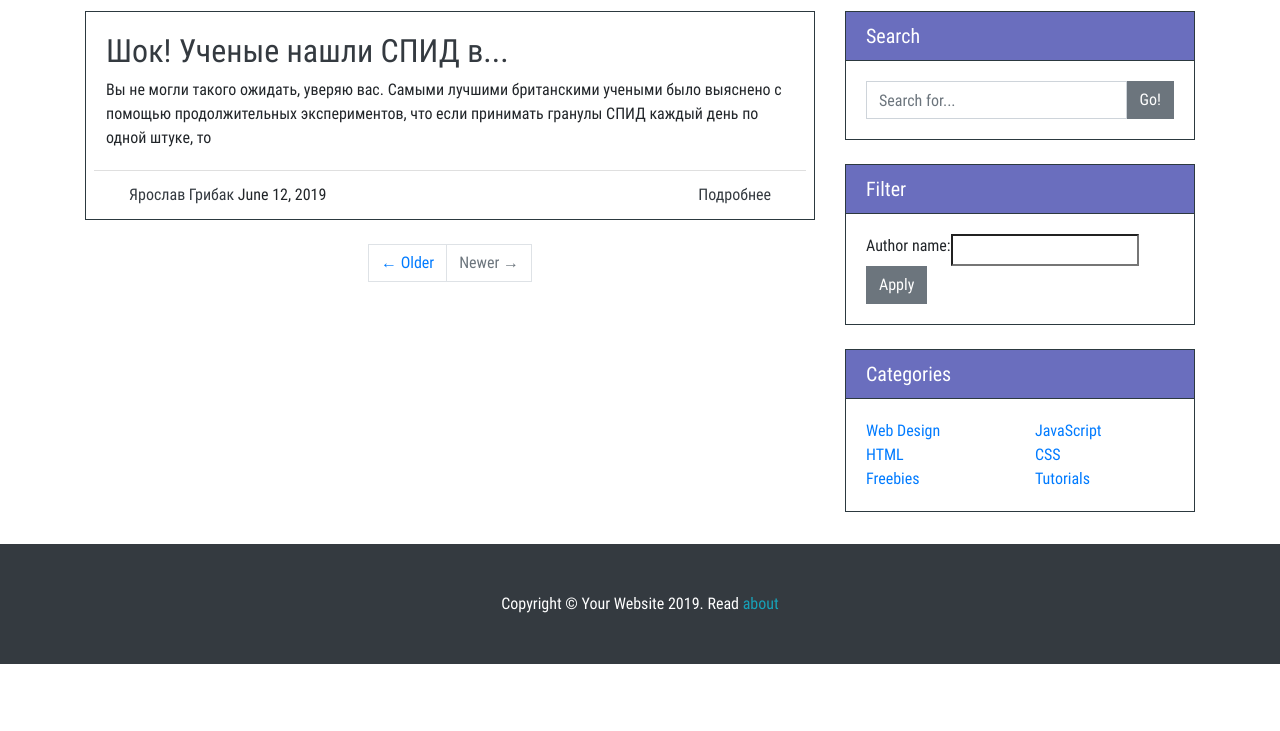
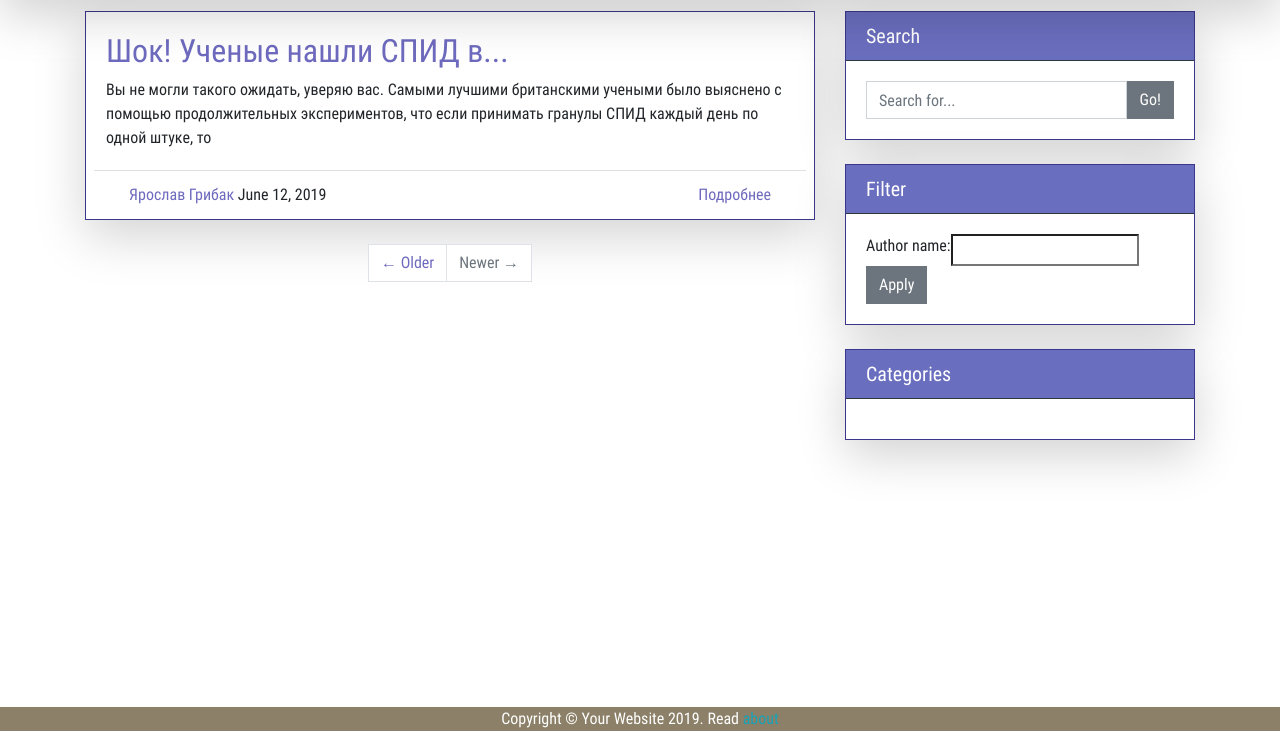
Before and after one commit to Mikadun/FountOfKnowledge, a Django app: page / in a window 1280 px wide. Shown: the part 69-800 px from the top of the page. Run offline with Django 3.2, Linux system fonts and the light colour scheme; data comes from the database, SQL or seed files in the repository; both versions use the stored data as it was after the commit; some libraries are stand-ins or nearby versions.

Commit message:
View changes

```diff
--- a/blog/static/blog/main.css
+++ b/blog/static/blog/main.css
@@ -65,10 +65,20 @@ body {
     background-image: url(bg_line.png);
     background-position: center center;
 }
-/*
+
 .card {
-    border-color: #2c393f;
+    border-color: #3B378C;
     border-width: 0.3px;
 }
 
- */
+footer {
+    background-color: #8C8068;
+}
+
+a:link, a:visited {
+    color: #6E6ABE;
+}
+
+.btn-dark {
+    background-color: #08090D;
+}
--- a/blog/templates/blog/base.html
+++ b/blog/templates/blog/base.html
@@ -9,7 +9,7 @@
 	<meta name="description" content="">
 	<meta name="author" content="">
 
-	<title>Blog</title>
+	<title>Fount Of Knowledge</title>
 
 	<!-- Bootstrap core CSS -->
 	<link href="{% static 'blog/bootstrap.min.css' %}" rel="stylesheet">
@@ -22,7 +22,7 @@
 <body>
 
 	<!-- Navigation -->
-	<nav class="navbar navbar-expand-lg navbar-dark bg-blue fixed-top">
+	<nav class="navbar navbar-expand-lg navbar-dark bg-blue fixed-top shadow-lg">
 		<div class="container">
 			<!-- <a class="navbar-brand" href="{% url 'blog-home' %}"></a> -->
 			<button class="navbar-toggler" type="button" data-toggle="collapse" data-target="#navbarResponsive" aria-controls="navbarResponsive" aria-expanded="false" aria-label="Toggle navigation">
@@ -96,7 +96,7 @@
 	<!-- /.container -->
 
 	<!-- Footer -->
-	<footer class="py-5 bg-dark mt-2">
+	<footer class="fixed-bottom">
 		<div class="container">
 			<p class="m-0 text-center text-white">Copyright &copy; Your Website 2019. Read <a class="text-info" href="{% url 'blog-about' %}">about</a></p>
 
--- a/blog/templates/blog/home.html
+++ b/blog/templates/blog/home.html
@@ -3,13 +3,13 @@
 {% block content %}
 	{% if not filter.author == None %}
 		<h1 class="my-4">
-			Posts by {{ filter.author.username }}
+			Статьи {{ filter.author.first_name }} {{ filter.author.second_name }}
 		</h1>
 	{% endif %}
 	{% for post in posts %}
-		<div class="card mb-4">
+		<div class="card mb-4 shadow-lg">
 			<div class="card-body">
-				<a class="text-dark card-title" href="{% url 'post-detail' post.id %}">
+				<a class="card-title" href="{% url 'post-detail' post.id %}">
 					<h2>
 					{{ post.title }}
 					</h2>
@@ -20,12 +20,12 @@
 			<!-- FIX IT -->
 			<div class="row card-footer bg-white mx-2">
 				<div class="col text-left">
-					<a class="text-dark" href="{% url 'user-detail' post.author.profile.id %}">
+					<a href="{% url 'user-detail' post.author.profile.id %}">
 					{{ post.author.first_name }} {{ post.author.last_name }}</a>
 					{{ post.date|date:"F d, Y" }}
 				</div>
 				<div class="col text-right">
-					<a class="text-dark" href="{% url 'post-detail' post.id %}">Подробнее</a>
+					<a href="{% url 'post-detail' post.id %}">Подробнее</a>
 				</div>
 			</div>
 		</div>
@@ -45,7 +45,7 @@
 	<div class="col-md-4">
 
 		<!-- Search Widget -->
-		<div class="card">
+		<div class="card shadow-lg">
 			<h5 class="card-header">Search</h5>
 			<div class="card-body">
 				<div class="input-group">
@@ -58,7 +58,7 @@
 		</div>
 
 		<!-- Filter Widget -->
-		<div class="card my-4">
+		<div class="card my-4 shadow-lg">
 			<h5 class="card-header">Filter</h5>
 			<div class="card-body">
 				<form method="POST">
@@ -77,37 +77,9 @@
 		</div>
 
 		<!-- Categories Widget -->
-		<div class="card my-4">
+		<div class="card my-4 shadow-lg">
 			<h5 class="card-header">Categories</h5>
 			<div class="card-body">
-				<div class="row">
-					<div class="col-lg-6">
-						<ul class="list-unstyled mb-0">
-							<li>
-								<a href="#">Web Design</a>
-							</li>
-							<li>
-								<a href="#">HTML</a>
-							</li>
-							<li>
-								<a href="#">Freebies</a>
-							</li>
-						</ul>
-					</div>
-					<div class="col-lg-6">
-						<ul class="list-unstyled mb-0">
-							<li>
-								<a href="#">JavaScript</a>
-							</li>
-							<li>
-								<a href="#">CSS</a>
-							</li>
-							<li>
-								<a href="#">Tutorials</a>
-							</li>
-						</ul>
-					</div>
-				</div>
 			</div>
 		</div>
 	</div>
```
Also changed, not shown: blog/templates/blog/post_detail.html (+6 -6 lines), db.sqlite3.
